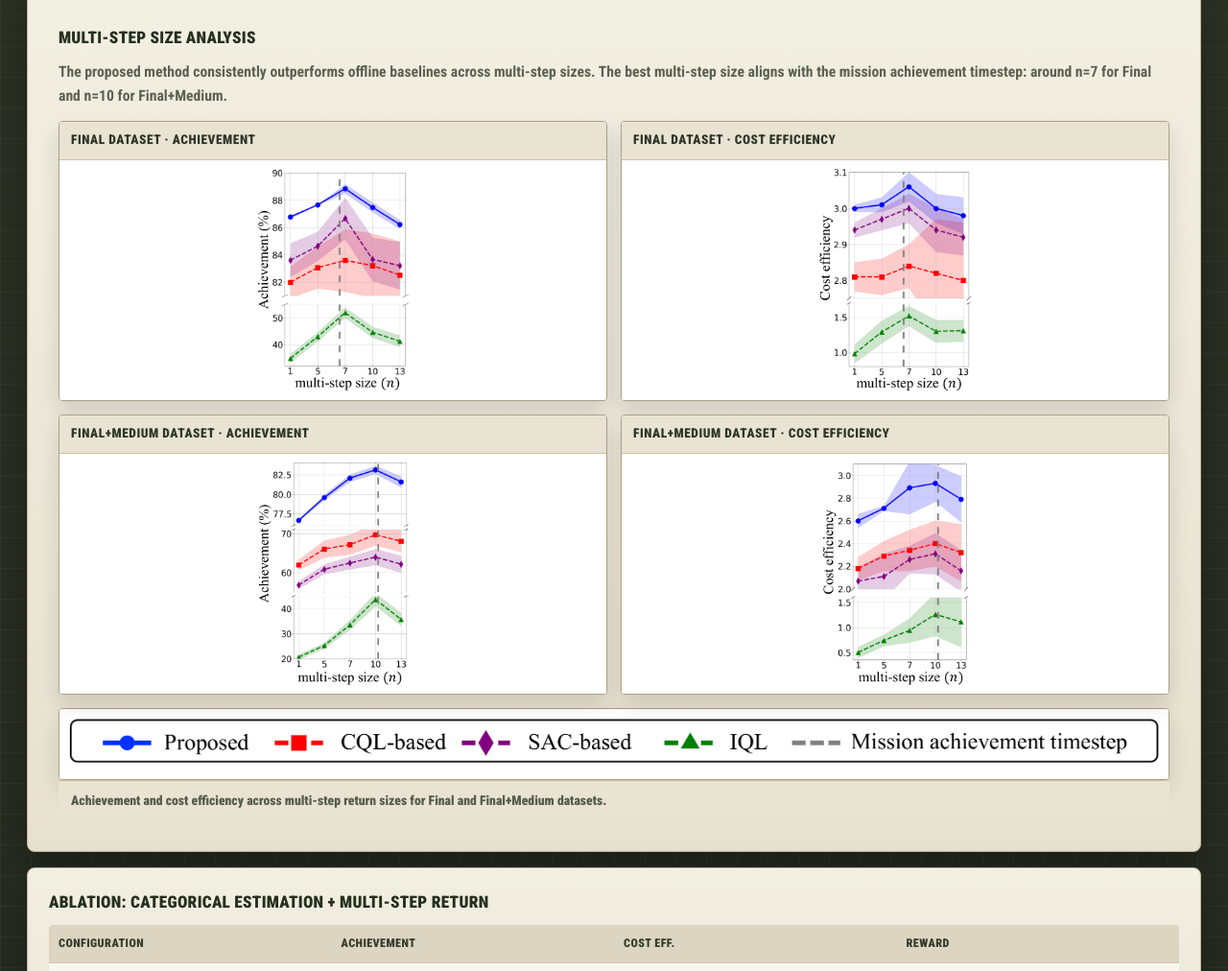
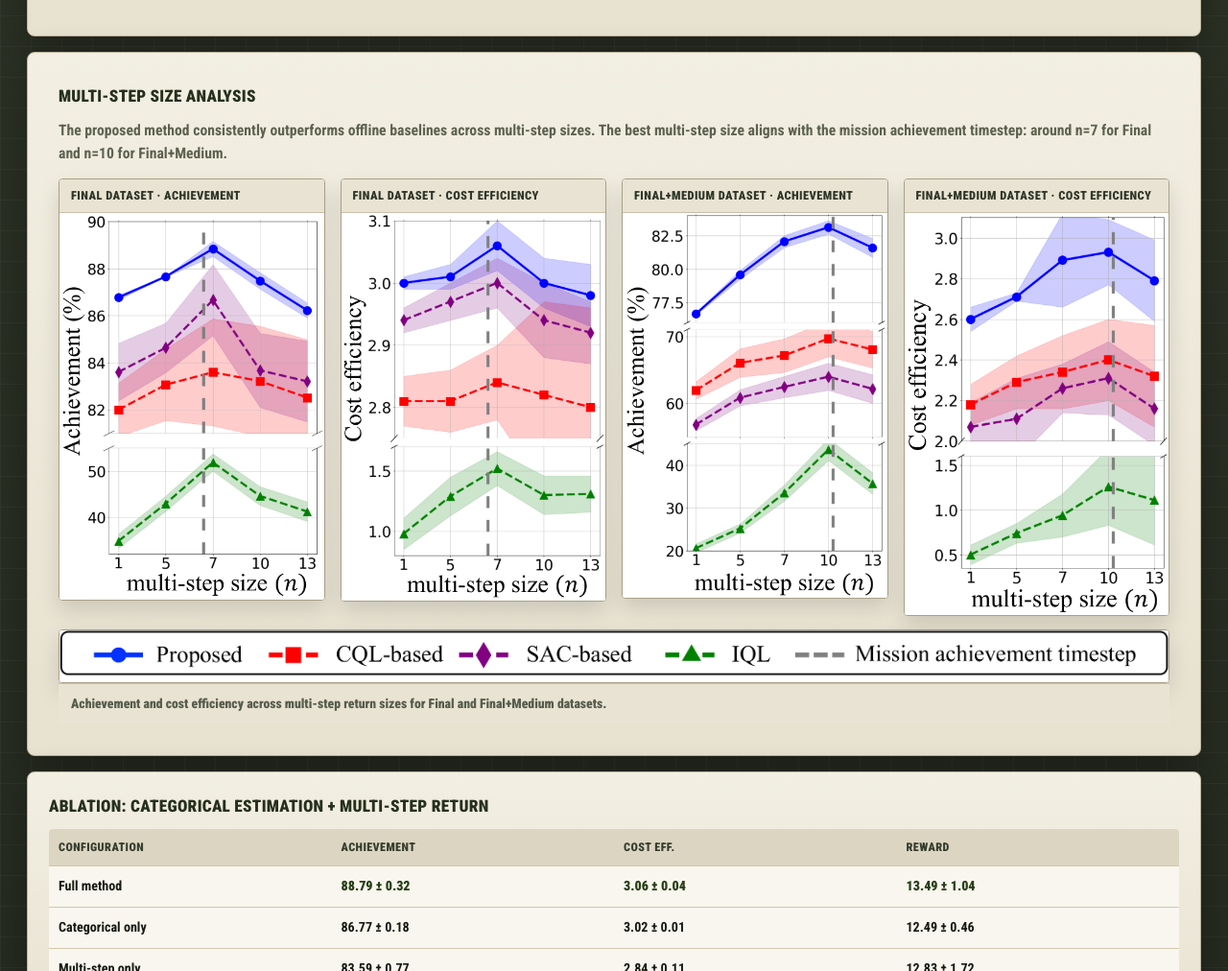
Before and after one commit to park-sangeun/IEEE-T-SMC_2026, a plain HTML site: page index.html in a window 1280 px wide. Shown: the part 3728-4740 px from the top of the page at 96% size. Drawn offline with Linux system fonts and the light colour scheme.

Commit message:
Update index.html

```diff
--- a/index.html
+++ b/index.html
@@ -307,7 +307,7 @@
 
     .png-panel-grid{display:grid;gap:14px;margin-top:14px;align-items:start}
     .png-panel-grid.two{grid-template-columns:repeat(2,minmax(0,1fr))}
-    .png-panel-grid.four{grid-template-columns:repeat(2,minmax(0,1fr))}
+    .png-panel-grid.four{grid-template-columns:repeat(4,minmax(0,1fr))}
     .png-panel{
       overflow:hidden;
       border-radius:4px;
@@ -327,13 +327,15 @@
     }
     .png-panel img{
       width:100%;
-      height:310px;
+      height:auto;
       object-fit:contain;
-      padding:8px;
+      padding:0;
       background:#fff;
     }
-    .png-panel.compact img{height:250px}
-    .png-panel.legend img{height:auto;max-height:110px;padding:10px}
+    .png-panel.compact img{height:auto}
+    .png-panel.legend img{height:auto;max-height:none;padding:0}
+    .png-panel-grid.four{gap:16px 16px}
+    .png-panel-grid.four .png-panel-title{font-size:.78rem;letter-spacing:.035em;white-space:normal;line-height:1.25}
 
     .results-grid{display:grid;grid-template-columns:minmax(0,1fr);gap:16px;margin-top:16px}
     .table-wrap{width:100%;max-width:100%;overflow-x:hidden}
@@ -427,6 +429,7 @@
       .hero-grid,.paper-card,.paper-card.reverse{grid-template-columns:1fr}
       .mission-panel{max-width:700px}
       .grid-3,.method,.metrics,.mdp-grid{grid-template-columns:repeat(2,1fr)}
+      .png-panel-grid.four{grid-template-columns:repeat(2,minmax(0,1fr))}
       .results-grid{grid-template-columns:1fr}
     }
     @media(max-width:760px){
@@ -438,7 +441,7 @@
       .grid-3,.method,.metrics,.results-grid,.mdp-grid,.png-panel-grid.two,.png-panel-grid.four{grid-template-columns:1fr}
       h1{font-size:clamp(2.05rem,12vw,3.5rem);line-height:1.08;letter-spacing:-.006em}
       .paper-card{padding:18px}
-      .png-panel img,.png-panel.compact img{height:auto;max-height:330px}
+      .png-panel img,.png-panel.compact img{height:auto;max-height:none}
     }
   </style>
 </head>
```
